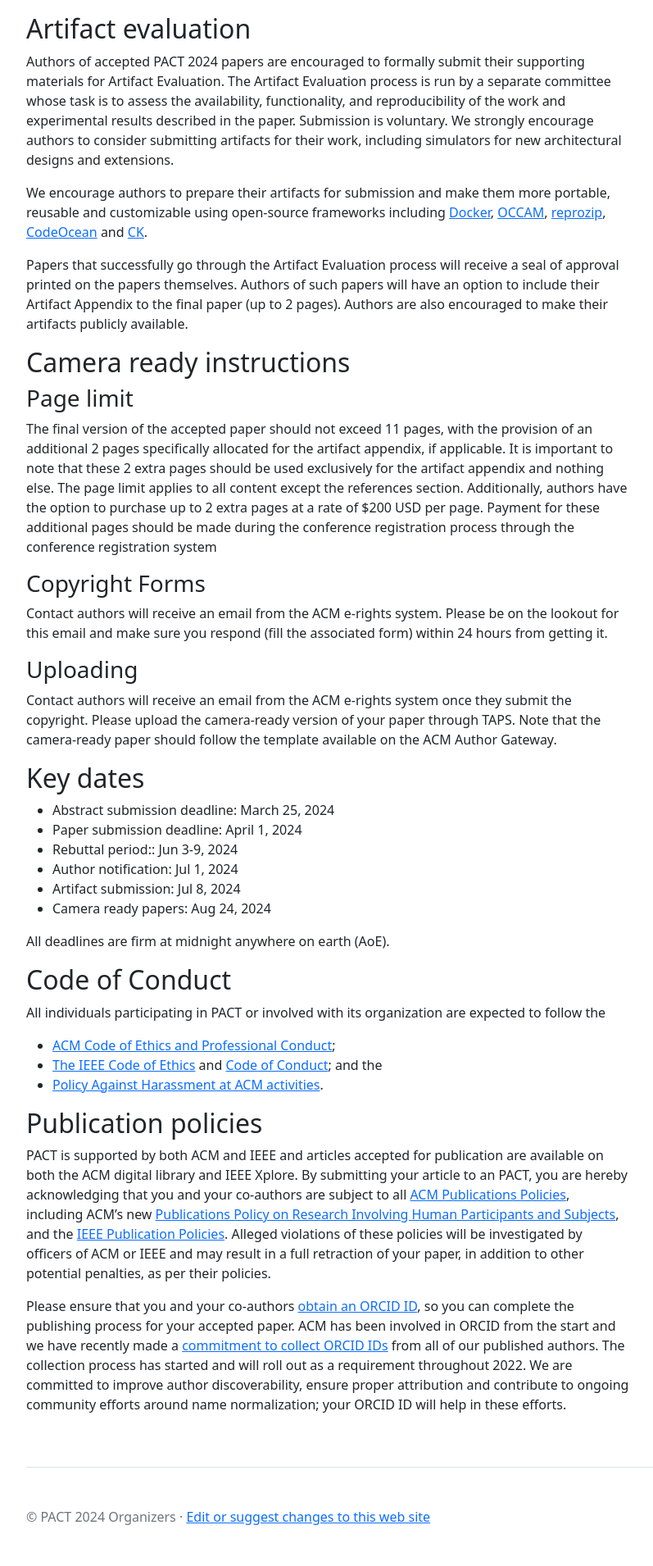
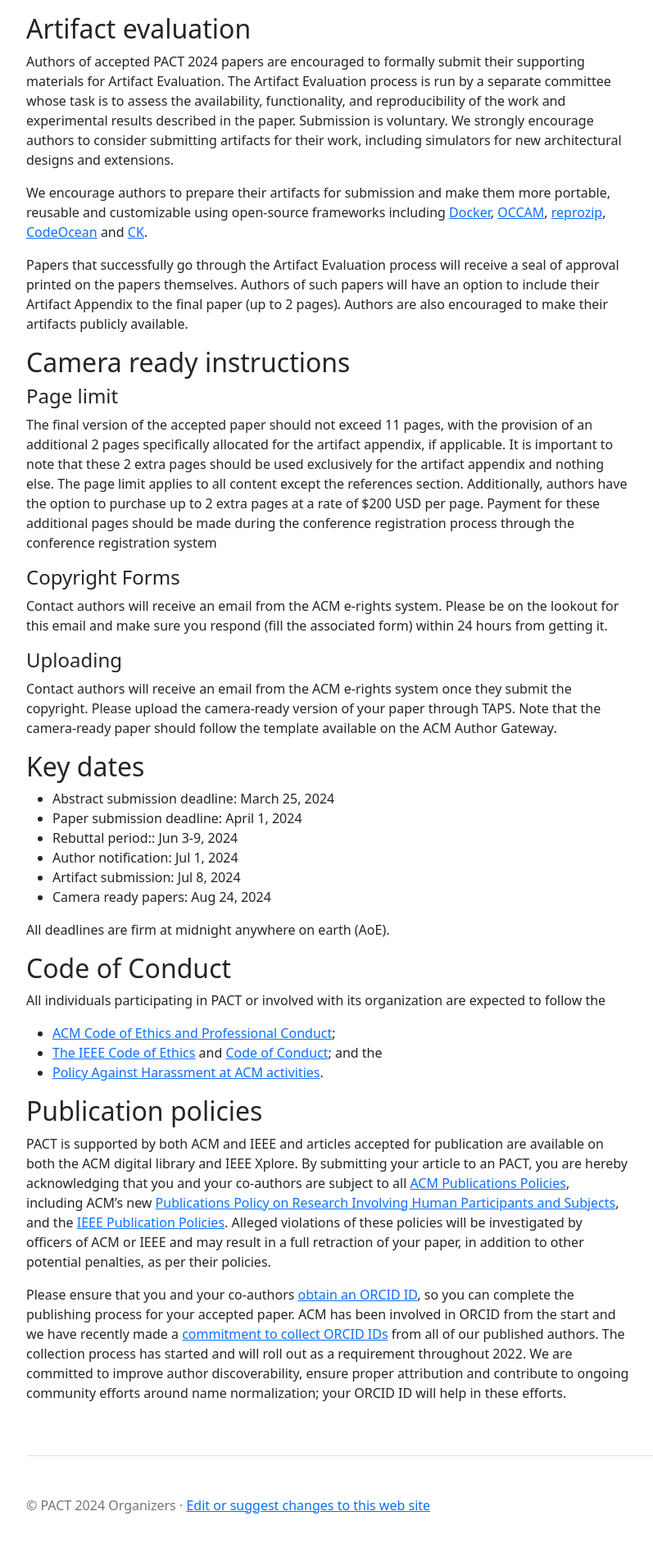
Before and after one commit to pact2024/pact2024.github.io, a Jekyll site: the page built from submit/index.md, in a window 1280 px wide. Shown: the part 3003-4913 px from the top of the page at 82% size, without its empty margins (50-847 px from the left). Built offline with Jekyll 4.4.1, drawn with Linux system fonts in a browser that asks for light colours.

```diff
--- a/_includes/call_for_papers.md
+++ b/_includes/call_for_papers.md
@@ -123,14 +123,14 @@ Papers that successfully go through the Artifact Evaluation process will receive
 
 ## Camera ready instructions
 
-### Page limit
+#### Page limit
 The final version of the accepted paper should not exceed 11 pages, with the provision of an additional 2 pages specifically allocated for the artifact appendix, if applicable. It is important to note that these 2 extra pages should be used exclusively for the artifact appendix and nothing else. The page limit applies to all content except the references section.
 Additionally, authors have the option to purchase up to 2 extra pages at a rate of $200 USD per page. Payment for these additional pages should be made during the conference registration process through the conference registration system
 
-### Copyright Forms
+#### Copyright Forms
 Contact authors will receive an email from the ACM e-rights system. Please be on the lookout for this email and make sure you respond (fill the associated form) within 24 hours from getting it.
 
-### Uploading
+#### Uploading
 Contact authors will receive an email from the ACM e-rights system once they submit the copyright. Please upload the camera-ready version of your paper through TAPS. Note that the camera-ready paper should follow the template available on the ACM Author Gateway.
 
 
```
